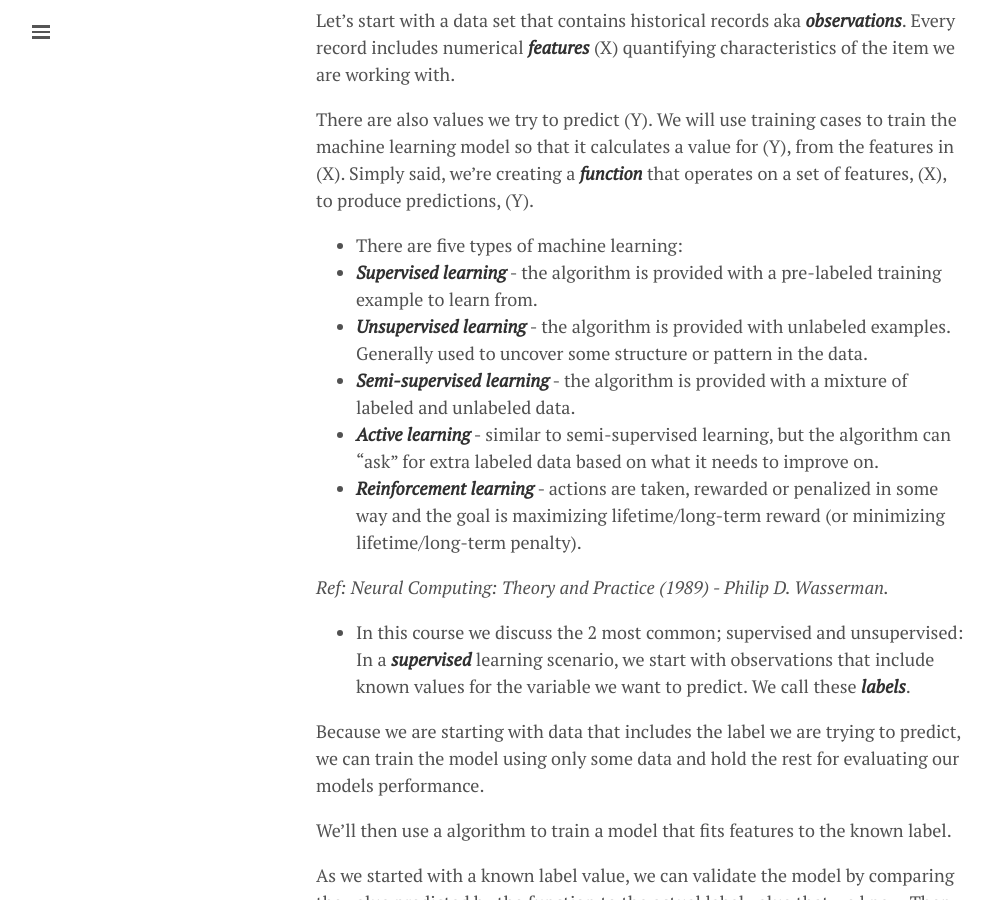
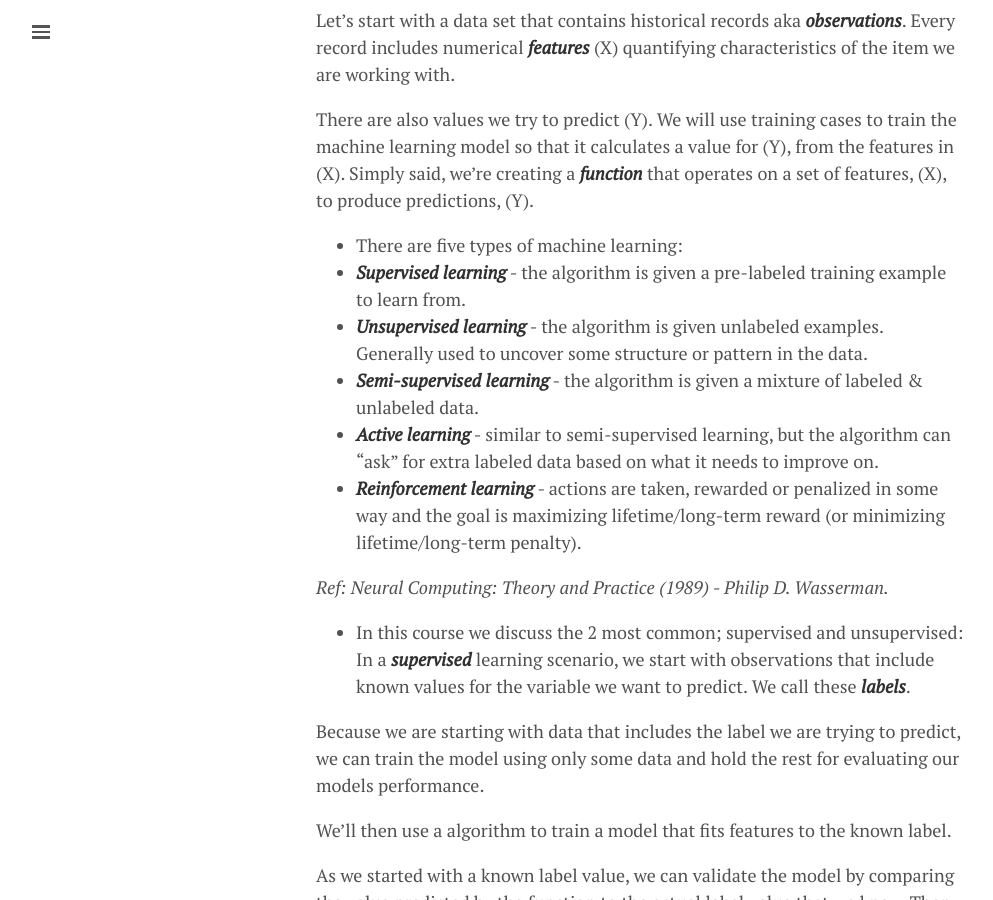
Before and after one commit to lgeurts/lgeurts.github.io, a Jekyll site: the page built from _posts/2018-06-29-artificial-intelligence-basics.md, in a window 1280 px wide and 900 px high, scrolled down 1201 px. Shown: the whole window, without its empty margins (0-993 px from the left). Built offline with Jekyll 4.4.1, drawn with Linux system fonts in a browser that asks for light colours; nearby versions of some CDN libraries.

Commit message:
Update 2018-06-29-artificial-intelligence-basics.md

```diff
--- a/_posts/2018-06-29-artificial-intelligence-basics.md
+++ b/_posts/2018-06-29-artificial-intelligence-basics.md
@@ -32,9 +32,9 @@ Let's start with a data set that contains historical records aka ***observations
 There are also values we try to predict (Y). We will use training cases to train the machine learning model so that it calculates a value for (Y), from the features in (X). Simply said, we're creating a ***function*** that operates on a set of features, (X), to produce predictions, (Y).
 
 * There are five types of machine learning:
-* ***Supervised learning*** - the algorithm is provided with a pre-labeled training example to learn from.
-* ***Unsupervised learning*** - the algorithm is provided with unlabeled examples. Generally used to uncover some structure or pattern in the data.
-* ***Semi-supervised learning*** - the algorithm is provided with a mixture of labeled and unlabeled data.
+* ***Supervised learning*** - the algorithm is given a pre-labeled training example to learn from.
+* ***Unsupervised learning*** - the algorithm is given unlabeled examples. Generally used to uncover some structure or pattern in the data.
+* ***Semi-supervised learning*** - the algorithm is given a mixture of labeled & unlabeled data.
 * ***Active learning*** - similar to semi-supervised learning, but the algorithm can "ask" for extra labeled data based on what it needs to improve on.
 * ***Reinforcement learning*** - actions are taken, rewarded or penalized in some way and the goal is maximizing lifetime/long-term reward (or minimizing lifetime/long-term penalty).
 
```
